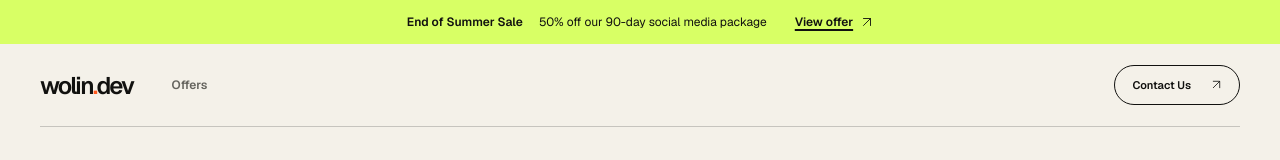
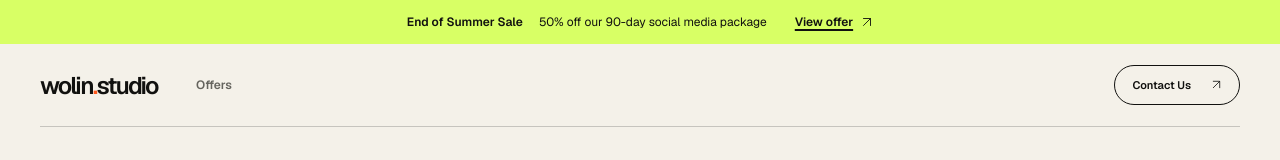
Before and after one commit to cdog2897/wolin.dev, a React (Vite) app: page / in a window 1280 px wide. Shown: the top 160 px of the page. Built offline with nearby package versions, Linux system fonts and the light colour scheme.

Commit message:
Update public Wolin wordmarks to wolin.studio

```diff
--- a/src/App.tsx
+++ b/src/App.tsx
@@ -542,7 +542,7 @@ function App() {
 
       <header className="site-header">
         <a className="wordmark" href="#top" aria-label="Caleb Wolin, home">
-          wolin.dev
+          wolin.studio
         </a>
         <a className="header-name" href="#contact" aria-label="Contact Caleb Wolin">
           Caleb Wolin
--- a/src/BusinessSite.tsx
+++ b/src/BusinessSite.tsx
@@ -95,7 +95,7 @@ function Visual({ kind }: { kind: Service['id'] }) {
 }
 
 function Header({ page }: { page: Page }) {
-  return <header className="business-header"><a className="business-wordmark" href="/" aria-label="Wolin home">wolin<span>.</span>dev</a><nav className="business-nav" aria-label="Main navigation"><a href="/offers" aria-current={page === 'offers' ? 'page' : undefined}>Offers</a></nav><a className="business-header-link" href="#contact">Contact Us <Arrow /></a></header>
+  return <header className="business-header"><a className="business-wordmark" href="/" aria-label="Wolin home">wolin<span>.</span>studio</a><nav className="business-nav" aria-label="Main navigation"><a href="/offers" aria-current={page === 'offers' ? 'page' : undefined}>Offers</a></nav><a className="business-header-link" href="#contact">Contact Us <Arrow /></a></header>
 }
 
 function SaleBanner() {
```
Also changed, not shown: public/logo-full.svg.
